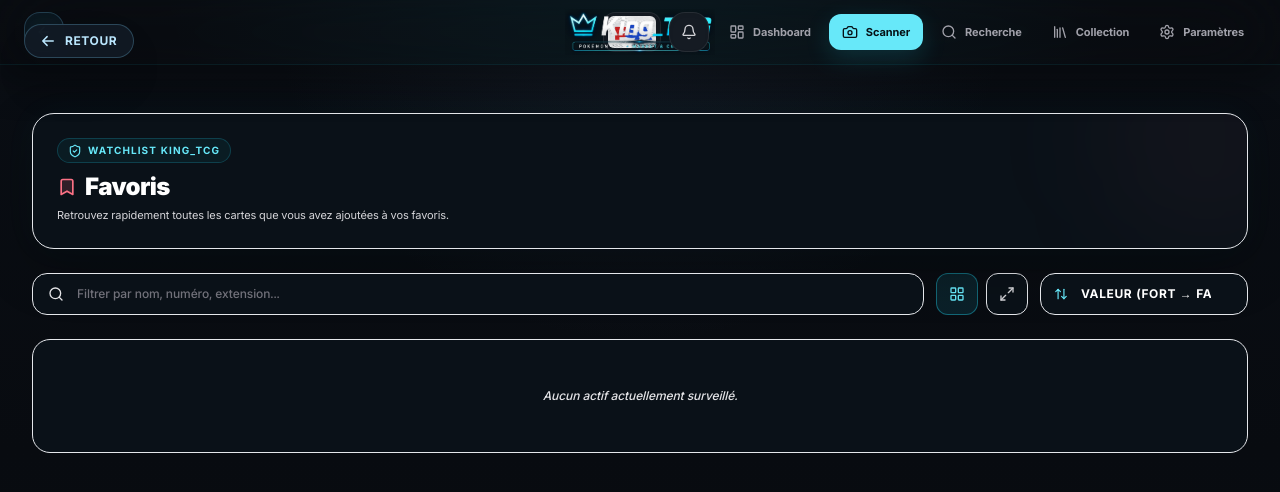
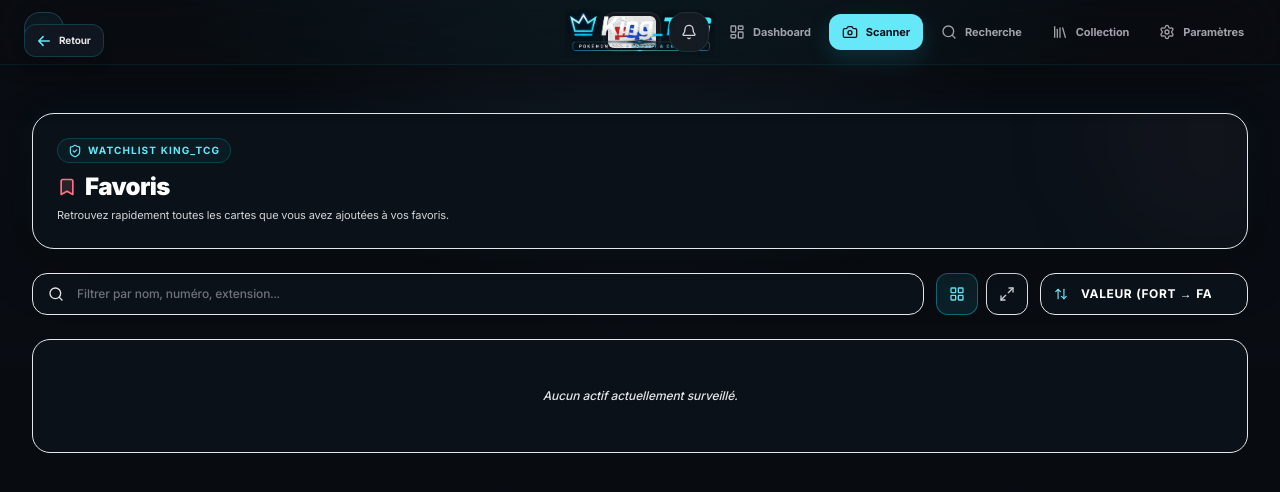
Before and after one commit to dylangdm1-dotcom/King_TcgV1, a Next.js app: page /favoris in a window 1280 px wide. Shown: the top 492 px of the page. Built offline with nearby package versions, Linux system fonts and the light colour scheme.

Commit message:
Refactor BackButton styles and layout

```diff
--- a/components/BackButton.tsx
+++ b/components/BackButton.tsx
@@ -22,7 +22,7 @@ export default function BackButton({ fallback = "/", label = "Retour" }: Props)
     <div className="pointer-events-none fixed bottom-6 right-6 z-50 md:bottom-auto md:top-6 md:left-6">
       <button
         onClick={goBack}
-        className="pointer-events-auto group flex items-center gap-2.5 rounded-full border border-sky-300/25 bg-[#111a24]/95 px-4 py-2 text-xs font-bold uppercase tracking-wider text-sky-200 backdrop-blur-md shadow-2xl transition-all duration-300 hover:scale-105 hover:border-sky-300/50 hover:text-white hover:shadow-[0_0_25px_rgba(56,189,248,0.16)] cursor-pointer"
+        className="pointer-events-auto group inline-flex items-center gap-2 rounded-[12px] border border-cyan-400/20 bg-[#111821]/95 px-3 py-2 text-[10px] font-bold text-zinc-200 backdrop-blur-md shadow-lg transition hover:border-cyan-300/35 hover:text-white cursor-pointer"
       >
         <svg
           xmlns="http://www.w3.org/2000/svg"
@@ -30,7 +30,7 @@ export default function BackButton({ fallback = "/", label = "Retour" }: Props)
           viewBox="0 0 24 24"
           strokeWidth="2.5"
           stroke="currentColor"
-          className="h-3.5 w-3.5 transition-transform duration-300 group-hover:-translate-x-1"
+          className="h-3.5 w-3.5 text-cyan-300 transition-transform duration-300 group-hover:-translate-x-0.5"
         >
           <path strokeLinecap="round" strokeLinejoin="round" d="M10.5 19.5L3 12m0 0l7.5-7.5M3 12h18" />
         </svg>
```
